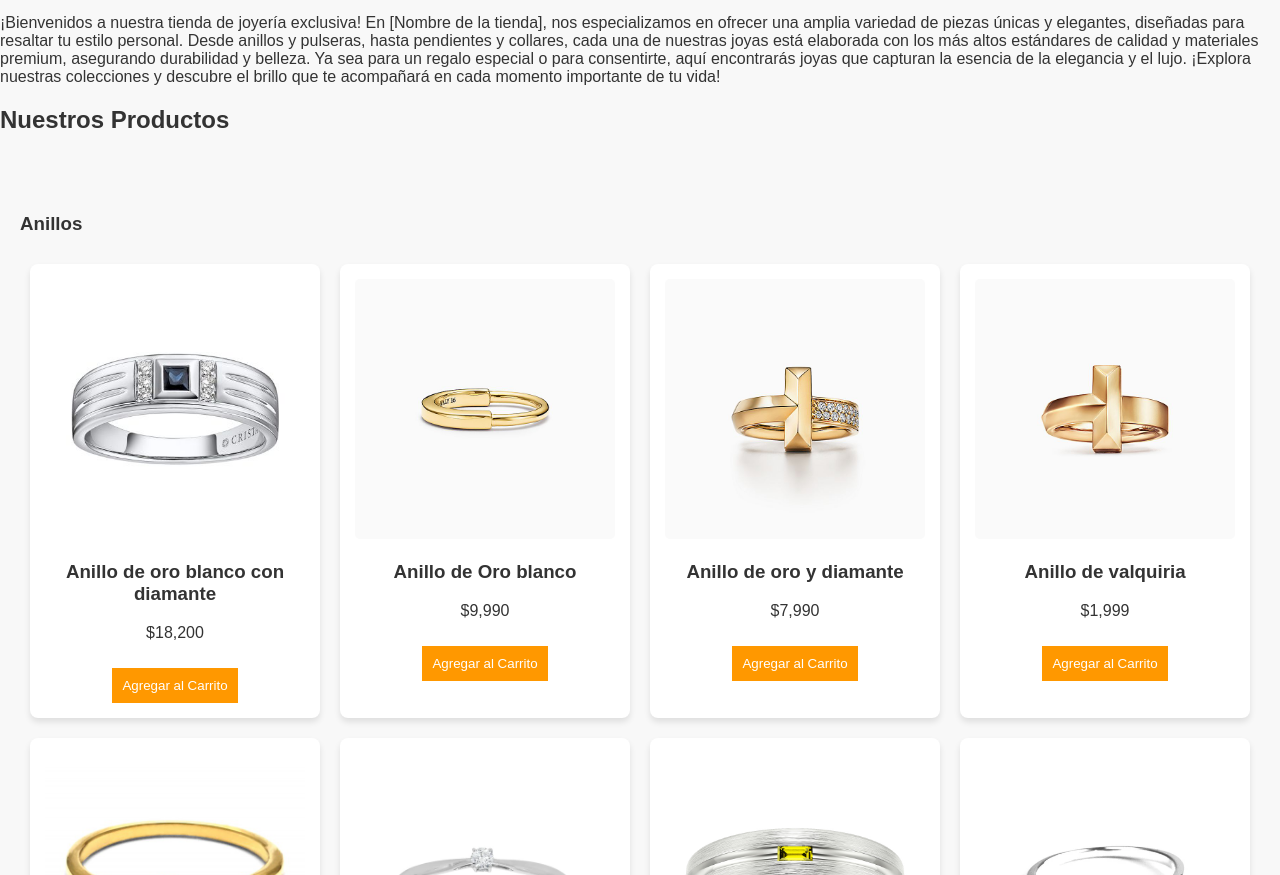
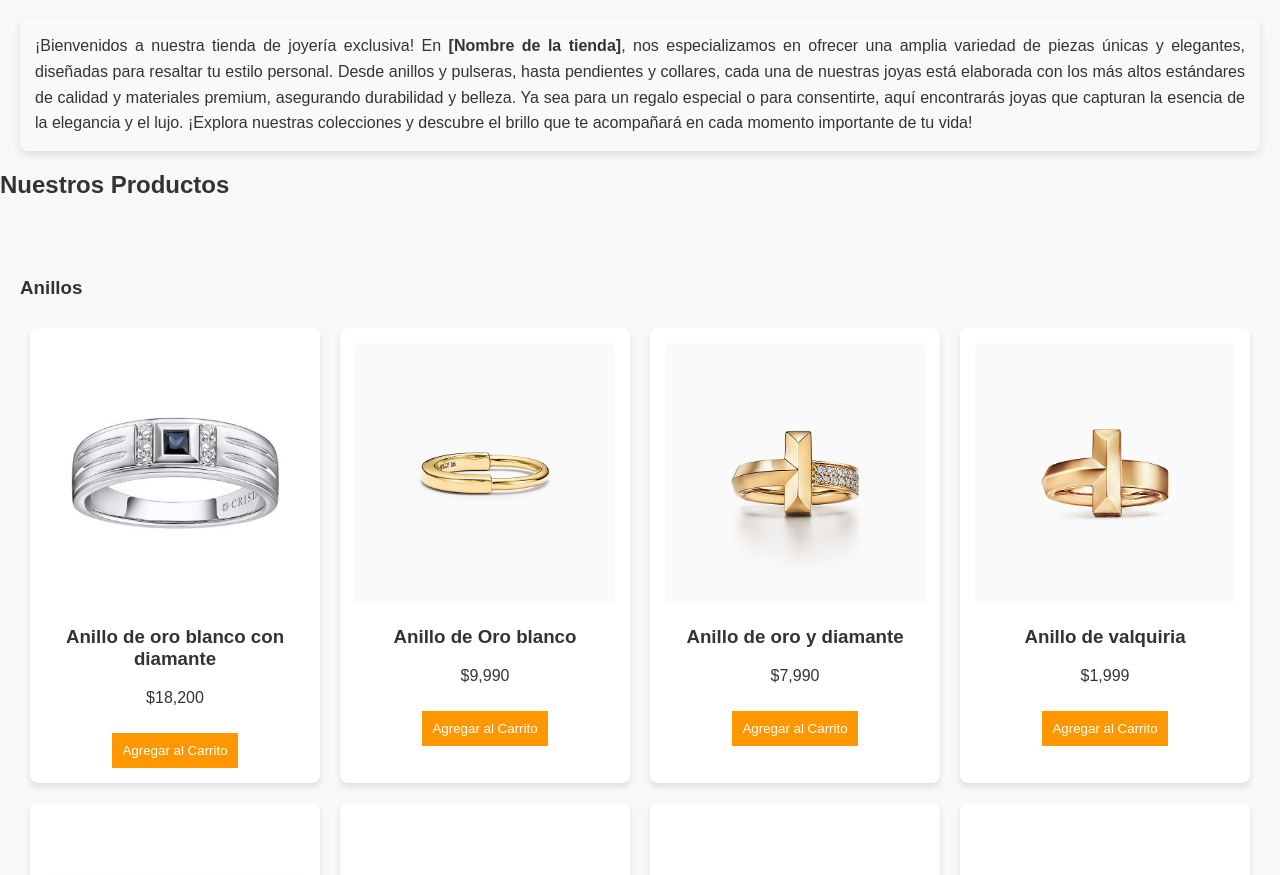
Before and after one commit to PISTACHITO22/BETO--GLAN, a plain HTML site: page index.html in a window 1280 px wide. Shown: the part 225-1100 px from the top of the page. Drawn offline with Linux system fonts and the light colour scheme.

Commit message:
Update index.html

```diff
--- a/index.html
+++ b/index.html
@@ -29,7 +29,9 @@
             <h1>BETO GLAM</h1>
             <p>Ideal para una marca única y personalizada.</p>
         </section>
-  <p>¡Bienvenidos a nuestra tienda de joyería exclusiva! En [Nombre de la tienda], nos especializamos en ofrecer una amplia variedad de piezas únicas y elegantes, diseñadas para resaltar tu estilo personal. Desde anillos y pulseras, hasta pendientes y collares, cada una de nuestras joyas está elaborada con los más altos estándares de calidad y materiales premium, asegurando durabilidad y belleza. Ya sea para un regalo especial o para consentirte, aquí encontrarás joyas que capturan la esencia de la elegancia y el lujo. ¡Explora nuestras colecciones y descubre el brillo que te acompañará en cada momento importante de tu vida! </p>
+ <p style="font-family: Arial, sans-serif; font-size: 16px; color: #333333; line-height: 1.6; text-align: justify; margin: 20px; background-color: #f9f9f9; padding: 15px; border-radius: 8px; box-shadow: 0 4px 8px rgba(0, 0, 0, 0.1);">
+  ¡Bienvenidos a nuestra tienda de joyería exclusiva! En <strong>[Nombre de la tienda]</strong>, nos especializamos en ofrecer una amplia variedad de piezas únicas y elegantes, diseñadas para resaltar tu estilo personal. Desde anillos y pulseras, hasta pendientes y collares, cada una de nuestras joyas está elaborada con los más altos estándares de calidad y materiales premium, asegurando durabilidad y belleza. Ya sea para un regalo especial o para consentirte, aquí encontrarás joyas que capturan la esencia de la elegancia y el lujo. ¡Explora nuestras colecciones y descubre el brillo que te acompañará en cada momento importante de tu vida!
+</p>
 
         <section id="productos">
             <h2>Nuestros Productos</h2>
```
